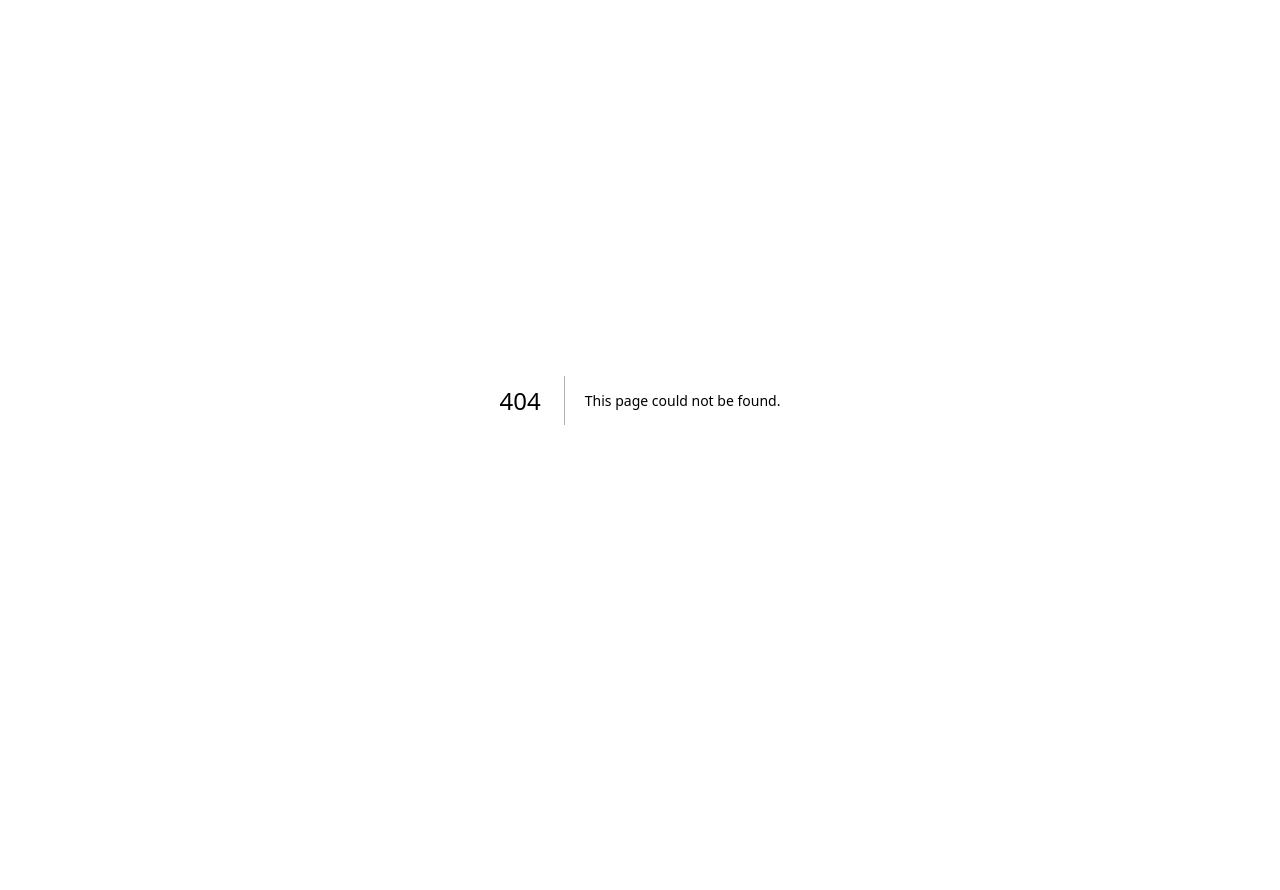
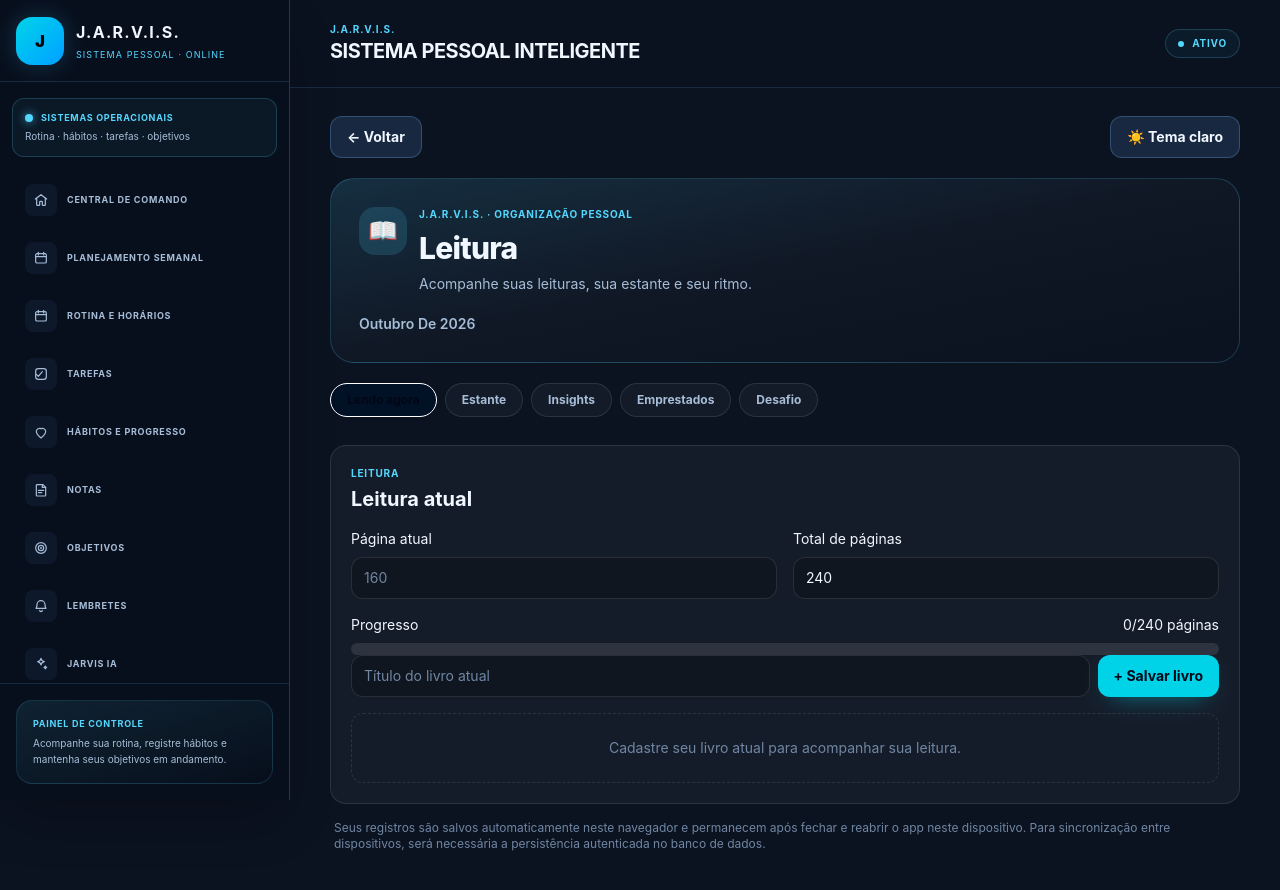
Before and after one commit to gebarbosaa/this_jarvis, a Next.js app: page /leitura in a window 1280 px wide. Before the commit this address had no page. Shown: the top 890 px of the page. Before the commit the page ends 800 px from the top, so only its background shows below. Built offline with nearby package versions, Linux system fonts and the light colour scheme.

Commit message:
feat: add leitura module route

```diff
--- /dev/null
+++ b/src/app/(app)/leitura/page.tsx
@@ -0,0 +1,5 @@
+import { PersonalModules } from '@/components/modules/PersonalModules';
+
+export default function Page() {
+  return <PersonalModules module="leitura" />;
+}
```
